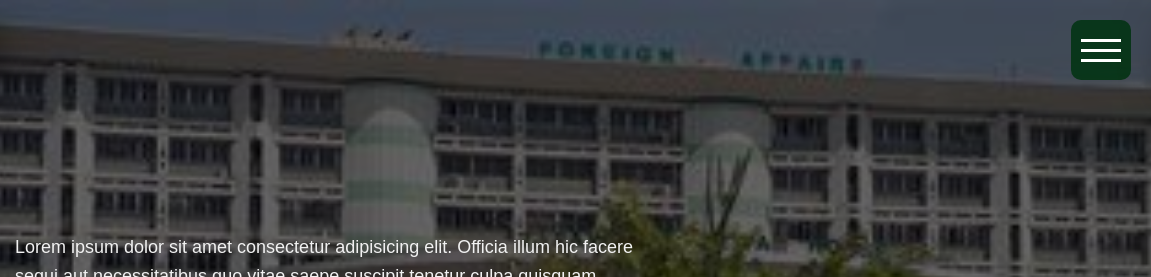
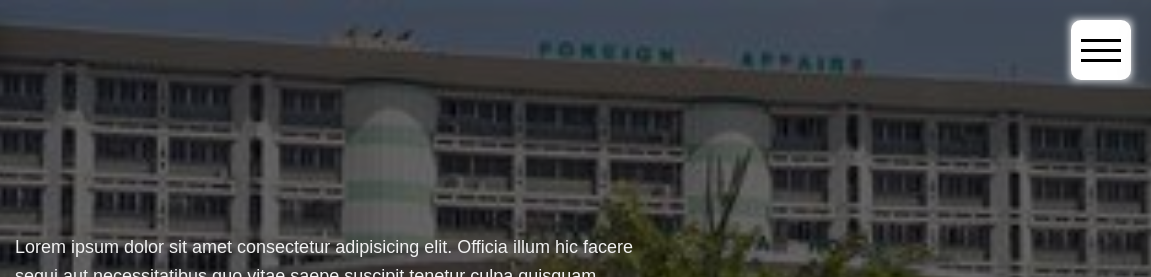
Before and after one commit to segundairo/web_challenges, a plain HTML site: page index.html in a window 1280 px wide. Shown: the top 277 px of the page, 129-1280 px from the left. Drawn offline with Linux system fonts and the light colour scheme.

Commit message:
toggle bg and color updated

```diff
--- a/css/main.css
+++ b/css/main.css
@@ -428,7 +428,7 @@ input[class^="btn-"]:hover {
   right: 20px;
   height: 60px;
   width: 60px;
-  background: rgba(0, 51, 17, 0.85);
+  background: white;
   display: flex;
   justify-content: center;
   align-items: center;
@@ -439,12 +439,24 @@ input[class^="btn-"]:hover {
   transition: all 0.4s ease-in-out;
 }
 
+#header .menu-wrapper .burger:after {
+  position: absolute;
+  content: '';
+  top: 0;
+  bottom: 0;
+  height: 100%;
+  width: 100%;
+  background: inherit;
+  filter: blur(4px);
+}
+
 #header .menu-wrapper .burger > div {
   position: relative;
   top: 0;
   left: 0;
   height: 3px;
   background: #fff;
+  background: #000;
   width: 100%;
   z-index: 1;
 }
```
Also changed, not shown: 1 other file.
